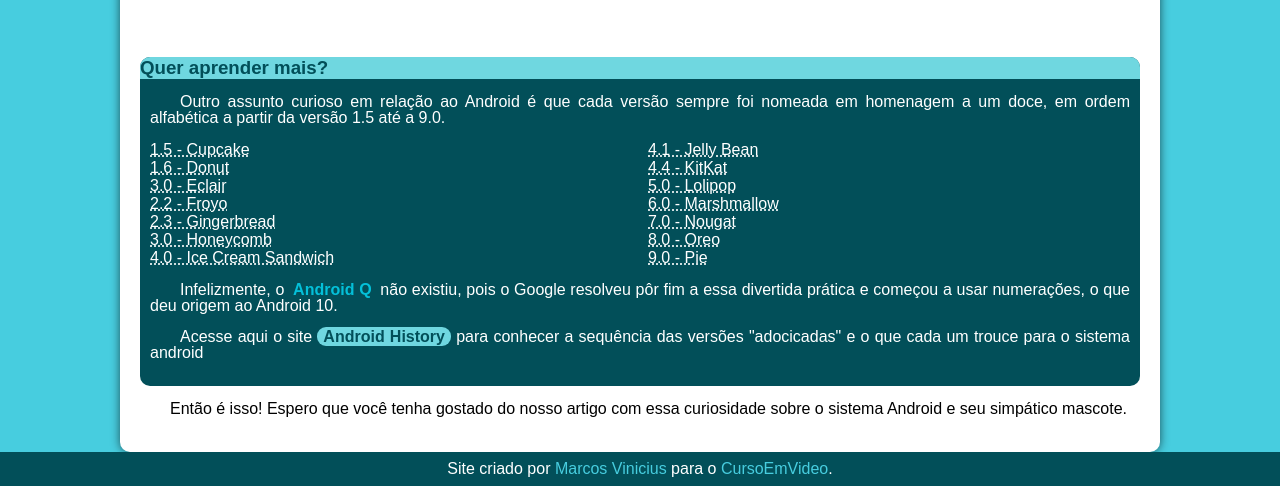
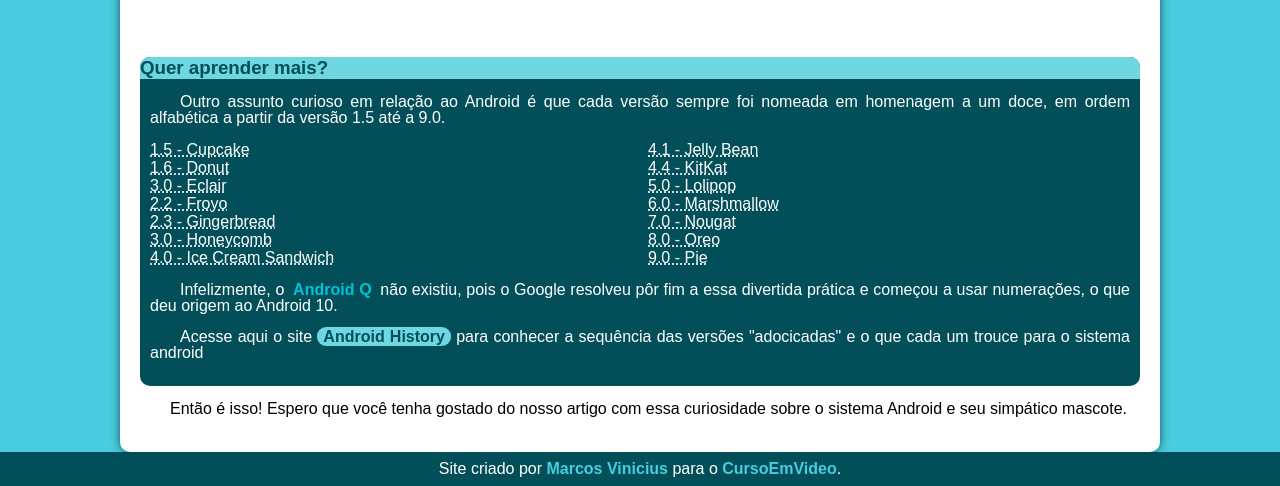
Before and after one commit to marcosviinicius/Projeto_Android, a plain HTML site: page index.html in a window 1280 px wide. Shown: the part 2190-2676 px from the top of the page. Drawn offline with Linux system fonts and the light colour scheme.

Commit message:
Update style.css

```diff
--- a/style.css
+++ b/style.css
@@ -186,7 +186,7 @@ footer {
     padding: 8px;
 }
  footer > a {
-    font-weight: :bolder;
+    font-weight:bolder;
     text-decoration: none;
     color:var(--cor1)
  }
```
